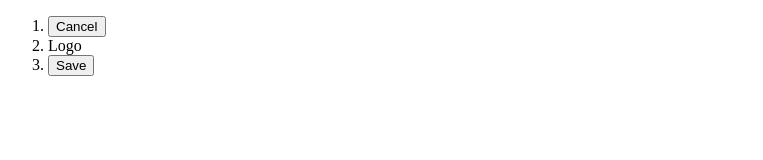
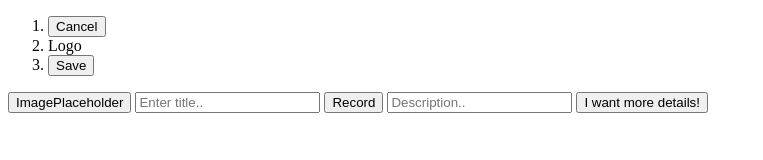
Before and after one commit to mayermi/List, a plain HTML site: page new.html in a window 1280 px wide. Shown: the whole page, without its empty margins (0-763 px from the left). Drawn offline with Linux system fonts and the light colour scheme.

Commit message:
grobe Struktur steht

```diff
--- a/new.html
+++ b/new.html
@@ -23,11 +23,18 @@
 					</li>
 				</ol>
 			</nav>
-
-
 		</header>
 
 		<main>
+			<button>ImagePlaceholder</button>
+
+			<input type='text' id="title"  placeholder='Enter title..'>
+
+			<button>Record</button>
+
+			<input type='text' id="description"  placeholder='Description..'>
+
+			<button>I want more details!</button>
 
 		</main>
 	</body>
```
Also changed, not shown: event.html (+1 -1 lines), index.html (+1 -1 lines), liste.html (+3 -1 lines).
